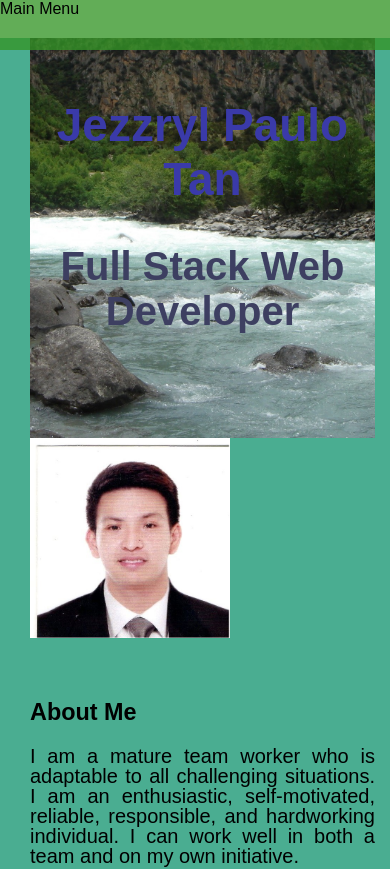
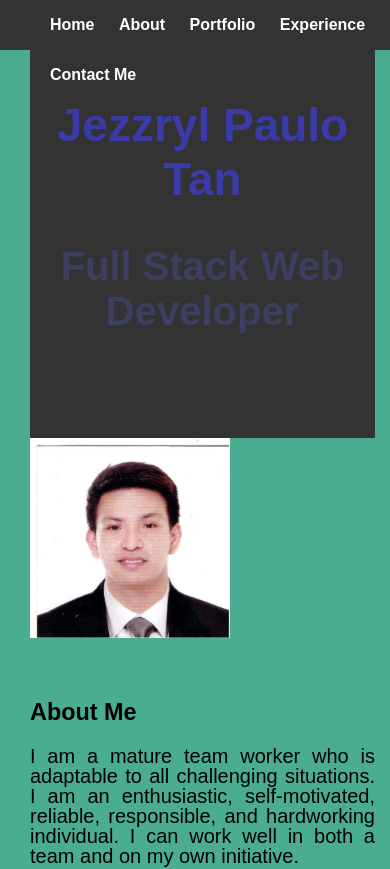
Before and after one commit to paupaupau26/htmlcss, a plain HTML site: page excercise_2.html in a window 390 px wide. Shown: the top 869 px of the page. Drawn offline with Linux system fonts and the light colour scheme.

Commit message:
feature/5 for excercise_2.html (nav bar)

```diff
--- a/css/style.css
+++ b/css/style.css
@@ -14,7 +14,7 @@ body{
 header{
     height: 50px;
     width: 100%;
-    background-color: rgba(52, 149, 38, 0.771);
+    background-color: #333;
     position: fixed;
     left: 0px;
     top: 0px;
@@ -214,3 +214,50 @@ section.my-portfolio .d-flex h4{
     grid-area: 2/4/5/6;
     background:rgba(52, 149, 38, 0.771)
 }
+nav ul{
+    list-style: none;
+    margin: 0;
+}
+nav ul li{
+    display: inline-block;
+    padding: 0px 10px;
+}
+
+nav ul li a{
+    text-decoration: none;
+    color:#fff;
+    line-height: 50px;
+    font-weight: 600;
+}
+
+nav ul li:hover{
+    background-color: forestgreen;
+}
+
+nav ul li:hover a{
+    color: yellow;
+    line-height:50px;
+}
+@media screen and (max-wdith: 992px ){
+
+    header{
+        height: auto;
+        position: absolute;
+        background-color: #333333cc;
+    }
+
+    .banner{
+        margin-top: 280px;
+    }
+
+    nav ul li{
+        display:block;
+    }
+}
+
+@media screen and (max-width:768px){
+    .banner{
+        background-image:none;
+        background-color:#333;
+    }
+}
--- a/excercise_2.html
+++ b/excercise_2.html
@@ -3,7 +3,7 @@
 <head>
     <style>
         table, th, td{
-            border: 1px solid #000;
+            border: 1px solid rgb(186, 40, 40);
 
         }
 
@@ -15,8 +15,17 @@
 </head>
 <body>
     <div class="page-wrapper">
-
-        <header>Main Menu</header>
+        <header>
+            <nav class="navbar">
+                <ul>
+                    <li><a href="#">Home</a></li>
+                    <li><a href="#">About</a></li>
+                    <li><a href="#">Portfolio</a></li>
+                    <li><a href="#">Experience</a></li>
+                    <li><a href="#">Contact Me</a></li>
+                </ul>
+            </nav>
+        </header>
         <section class="banner">
             <h1>Jezzryl Paulo Tan</h1>
             <h2>Full Stack Web Developer</h2>
```
